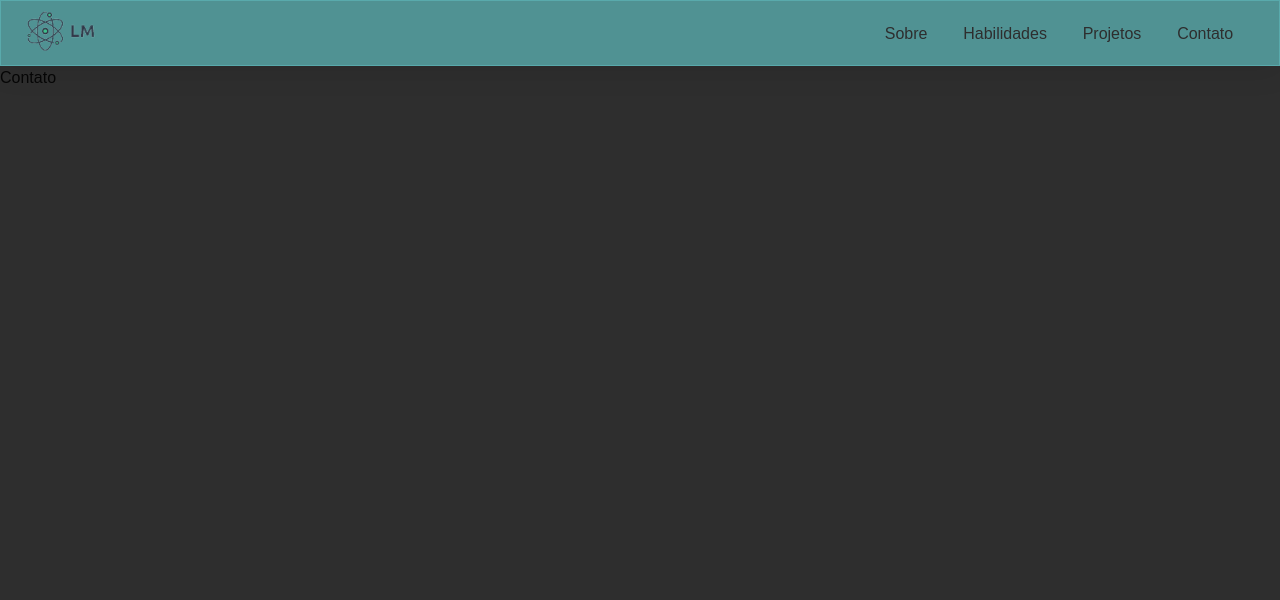
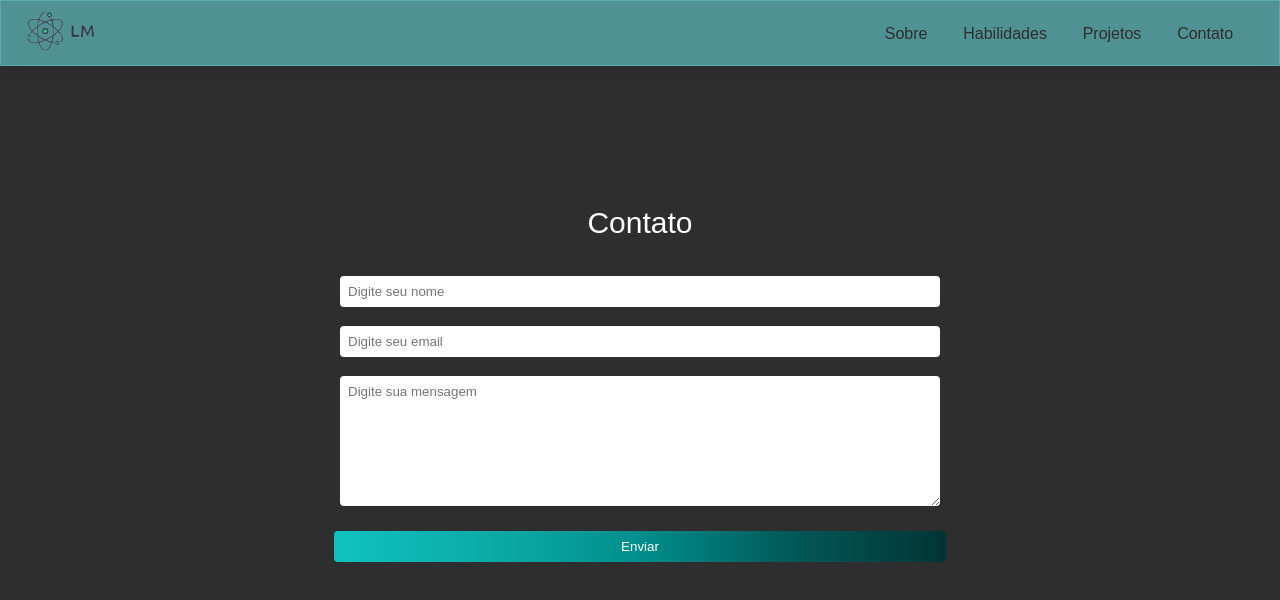
Before and after one commit to Luizgsmkw/port-vnw, a React (Create React App) app: page /Contato in a window 1280 px wide. Shown: the top 600 px of the page. Built offline with nearby package versions, Linux system fonts and the light colour scheme.

Commit message:
finalização da página contato

```diff
--- a/package.json
+++ b/package.json
@@ -3,6 +3,7 @@
   "version": "0.1.0",
   "private": true,
   "dependencies": {
+    "@emailjs/browser": "^3.7.0",
     "@testing-library/jest-dom": "^5.16.5",
     "@testing-library/react": "^13.4.0",
     "@testing-library/user-event": "^13.5.0",
--- a/src/components/pages/Contato.js
+++ b/src/components/pages/Contato.js
@@ -1,9 +1,122 @@
-import React from 'react'
+import React, { useState } from "react";
+import * as S from "../styles/contatoStyled";
+import emailJs from "@emailjs/browser";
+const Contato = () => {
+  const [name, setName] = useState("");
+  const [email, setEmail] = useState("");
+  const [message, setMessage] = useState("");
+  const sendEmail = (e) => {
+    const erroForm = document.getElementById("erroForm");
+    e.preventDefault();
+    if (name === "" || name.length < 3 || email === "" || message === "" || message.length < 14) {
+      erroForm.innerText = "*Fomulário invalido";
+      return
+    } else{
+      erroForm.innerText = "";
+    }
+    const templatePrams = {
+      from_name: name,
+      message: message,
+      email: email,
+    };
+    emailJs
+      .send(
+        "service_x5dnfzd",
+        "template_3umukqe",
+        templatePrams,
+        "OEj--Jdz-y1pL5uPF"
+      )
+      .then(
+        (response) => {
+          console.log("email enviado", response.status, response.text);
+          setName("");
+          setEmail("");
+          setMessage("");
+        },
+        (err) => {
+          console.log(`Erro ${err}`);
+        }
+      );
+  };
 
-const Contato = () => {
+  function validadorEmail(email) {
+    const emailValidador =
+      /^[_a-z0-9-]+(\.[_a-z0-9-]+)*@[a-z0-9-]+(\.[a-z0-9-]+)*(\.[a-z]{2,4})$/;
+
+    return emailValidador.test(email);
+  }
+
   return (
-    <div>Contato</div>
-  )
-}
+    <S.Container className="container">
+      <S.Title className="title">Contato</S.Title>
+      <S.Form className="form" onSubmit={sendEmail}>
+        <div>
+          <S.Input
+            type="text"
+            id="name"
+            placeholder="Digite seu nome"
+            onChange={(e) => {
+              setName(e.target.value)
+              const erroName = document.getElementById("erroName");
+              const validName = document.getElementById("name")
+              if (name.length < 3 || name === '') {
+                erroName.innerText = "*Mínimo de caracteres é 4";
+                validName.style.border = '1.8px solid #BF0413'
+              } else {
+                erroName.innerText = "";
+                validName.style.border = '1.8px solid #00E600'
+              }
+            }}
+            value={name}
+          />
+          <S.Erro id="erroName"></S.Erro>
+        </div>
+        <div>
+          <S.Input
+            type="email"
+            id="email"
+            placeholder="Digite seu email"
+            onChange={(e) => {
+              setEmail(e.target.value)
+              const erroEmail = document.getElementById("erroEmail");
+              const validEmail = document.getElementById("email")
+              if (validadorEmail(validEmail.value) !== true) {
+                erroEmail.innerText = "Por favor insira um endereço de email valido";
+                validEmail.style.border = '1.8px solid #BF0413'
+              } else {
+                erroEmail.innerText = "";
+                validEmail.style.border = '1.8px solid #00E600'
+              }
+            }}
+            value={email}
+          />
+          <S.Erro id="erroEmail"></S.Erro>
+        </div>
+        <div>
+          <S.TextArea
+            placeholder="Digite sua mensagem"
+            id="message"
+            onChange={(e) => {
+              setMessage(e.target.value)
+              const erroMessage = document.getElementById("erroMessage");
+              const validMessage = document.getElementById("message")
+              if (message.length < 14 || message === '') {
+                erroMessage.innerText = "*Mínimo de caracteres é 15";
+                validMessage.style.border = '1.8px solid #BF0413'
+              } else {
+                erroMessage.innerText = "";
+                validMessage.style.border = '1.8px solid #00E600'
+              }
+            }}
+            value={message}
+          />
+          <S.Erro id="erroMessage"></S.Erro>
+        </div>
+        <S.Button type="submit" value="Enviar" />
+        <S.Erro id="erroForm"></S.Erro>
+      </S.Form>
+    </S.Container>
+  );
+};
 
-export default Contato
+export default Contato;
--- a/src/components/pages/Projetos.js
+++ b/src/components/pages/Projetos.js
@@ -6,7 +6,7 @@ const Projetos = () => {
   const Deploy = <AiOutlineGlobal />;
   return (
     <>
-      <h2 className="projetos">Projetos</h2>
+
       <main>
         <div class="card1">
           <div class="info">
--- /dev/null
+++ b/src/components/styles/contatoStyled.js
@@ -0,0 +1,74 @@
+import styled from "styled-components";
+
+export const Container = styled.section`
+  display: flex;
+  flex-direction: column;
+  align-items: center;
+  justify-content: center;
+  min-height: 80vh;
+  margin: auto;
+`;
+
+export const Title = styled.h1`
+  color: white;
+`;
+
+
+export const Erro = styled.p `
+    color: #BF0413;
+    font-size: 13px;
+    font-weight: 500;
+    padding-top: 2px;
+`
+export const Form = styled.form`
+  display: flex;
+  flex-direction: column;
+  align-items: center;
+  justify-content: center;
+  min-height: 40vh;
+`;
+
+export const Input = styled.input `
+    width: 600px;
+    padding: 8px;
+    border: none;
+    border-radius: 4px;
+    @media(max-width: 610px) {
+        width: 400px;
+    }
+
+    @media(max-width: 410px) {
+        width: 300px;
+    }
+`
+
+export const TextArea = styled.textarea `
+  width: 600px;
+  height: 130px;
+  padding: 8px;
+  border-radius: 4px;
+  border: none;
+  @media(max-width: 610px) {
+        width: 400px;
+    }
+
+    @media(max-width: 410px) {
+        width: 300px;
+    }
+`
+export const Button = styled.input `
+    width: 612px;
+    padding: 8px;
+    border: none;
+    border-radius: 4px;
+    background-image: linear-gradient(to right, #0FC2C0, #0CABA8, #008F8C, #015958, #023535);
+    cursor: pointer;
+    color: white;
+    @media(max-width: 610px) {
+        width: 400px;
+    }
+
+    @media(max-width: 410px) {
+        width: 300px;
+    }
+`
--- a/src/components/styles/projetosCss.css
+++ b/src/components/styles/projetosCss.css
@@ -4,6 +4,7 @@ main {
   display: flex;
   justify-content: space-around;
   flex-wrap: wrap;
+  margin-top: 50px;
 }
 
 .card1,
```
Also changed, not shown: 1 other file (tests, documents, lock files or other folders).
